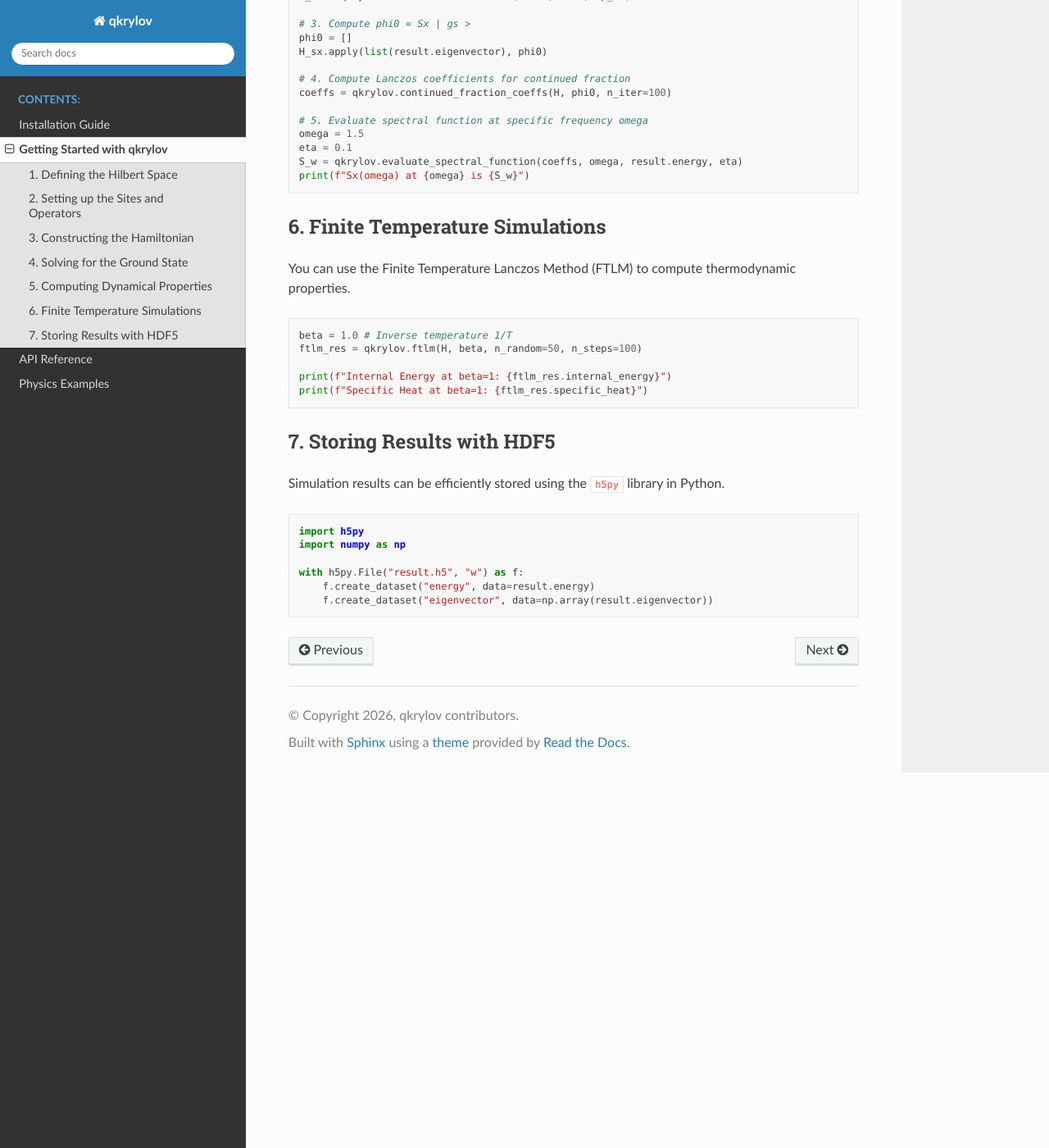
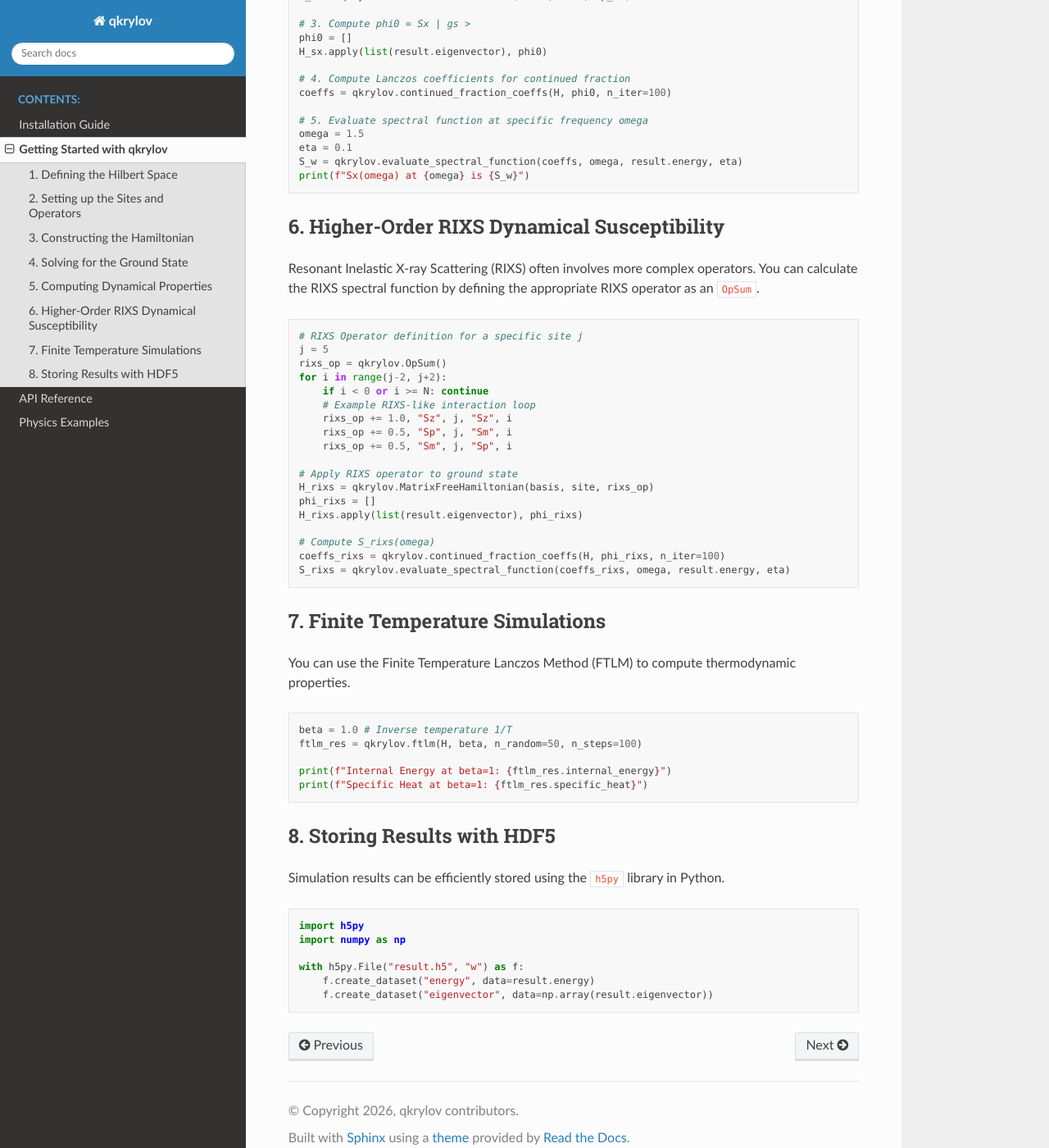
Before and after one commit to sjp95/qkrylov, a Sphinx documentation site: the page built from docs/source/tutorial.md, in a window 1280 px wide and 1400 px high, scrolled down 1592 px. Shown: the whole window at 82% size. Built offline with Sphinx 7.4.7 and the Read the Docs theme 3.1.0, drawn with Linux system fonts in a browser that asks for light colours.

Commit message:
Complete qkrylov: Add DMI, RIXS, full Lanczos stability, and documentation
- Implemented full reorthogonalization in Lanczos for guaranteed convergence.
- Added 3-spin Dzyaloshinskii–Moriya interaction (DMI) examples to docs.
- Included higher-order RIXS dynamical susceptibility examples for 1D/2D.
- Completed physics models (Fermion, Hubbard, t-J) and solvers (Davidson, FTLM).
- Developed user-friendly Python interface and comprehensive documentation.
- Integrated HDF5 result storage (via Python) and Julia scaffolding.
- Verified all components with a suite of 19 tests and multiple examples.

Co-authored-by: sjp95 <180861695+sjp95@users.noreply.github.com>

````diff
--- a/docs/source/tutorial.md
+++ b/docs/source/tutorial.md
@@ -83,7 +83,32 @@ S_w = qkrylov.evaluate_spectral_function(coeffs, omega, result.energy, eta)
 print(f"Sx(omega) at {omega} is {S_w}")
 ```
 
-## 6. Finite Temperature Simulations
+## 6. Higher-Order RIXS Dynamical Susceptibility
+
+Resonant Inelastic X-ray Scattering (RIXS) often involves more complex operators. You can calculate the RIXS spectral function by defining the appropriate RIXS operator as an `OpSum`.
+
+```python
+# RIXS Operator definition for a specific site j
+j = 5
+rixs_op = qkrylov.OpSum()
+for i in range(j-2, j+2):
+    if i < 0 or i >= N: continue
+    # Example RIXS-like interaction loop
+    rixs_op += 1.0, "Sz", j, "Sz", i
+    rixs_op += 0.5, "Sp", j, "Sm", i
+    rixs_op += 0.5, "Sm", j, "Sp", i
+
+# Apply RIXS operator to ground state
+H_rixs = qkrylov.MatrixFreeHamiltonian(basis, site, rixs_op)
+phi_rixs = []
+H_rixs.apply(list(result.eigenvector), phi_rixs)
+
+# Compute S_rixs(omega)
+coeffs_rixs = qkrylov.continued_fraction_coeffs(H, phi_rixs, n_iter=100)
+S_rixs = qkrylov.evaluate_spectral_function(coeffs_rixs, omega, result.energy, eta)
+```
+
+## 7. Finite Temperature Simulations
 
 You can use the Finite Temperature Lanczos Method (FTLM) to compute thermodynamic properties.
 
@@ -95,7 +120,7 @@ print(f"Internal Energy at beta=1: {ftlm_res.internal_energy}")
 print(f"Specific Heat at beta=1: {ftlm_res.specific_heat}")
 ```
 
-## 7. Storing Results with HDF5
+## 8. Storing Results with HDF5
 
 Simulation results can be efficiently stored using the `h5py` library in Python.
 
````
Also changed, not shown: docs/source/examples.md (+27 -0 lines), 1 other file.
